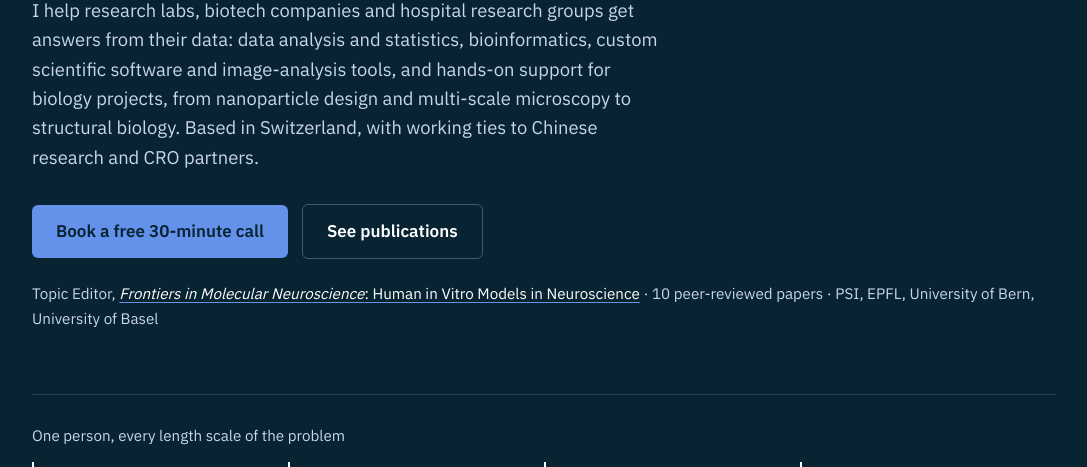
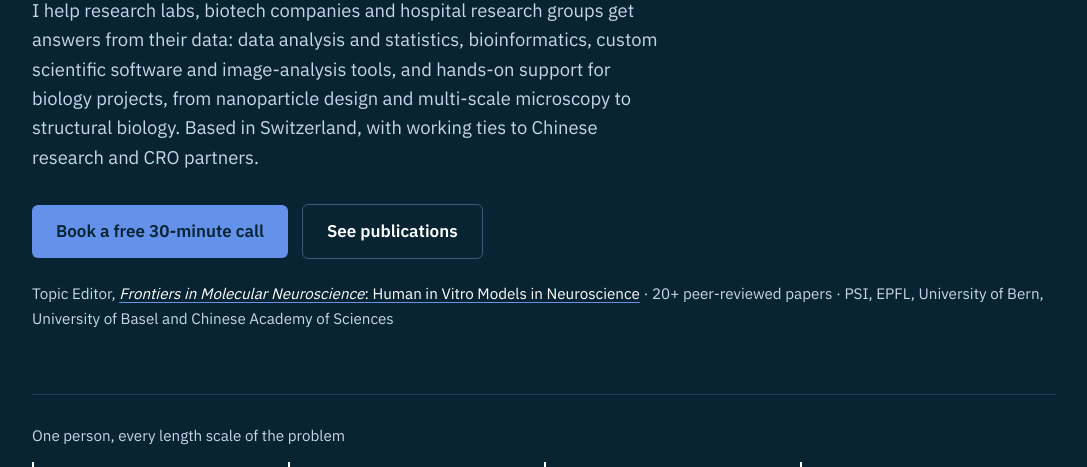
Before and after one commit to ImanR64/ImanR64.github.io, a plain HTML site: page index.html in a window 1280 px wide. Shown: the part 296-763 px from the top of the page, without its empty margins (96-1183 px from the left). Drawn offline with Linux system fonts and the light colour scheme.

Commit message:
Update credentials line
Co-Authored-By: Claude Opus 5.5 <noreply@anthropic.com>
Claude-Session: https://claude.ai/code/session_01E8aEMAKYgKsffnt9AgSJEM

```diff
--- a/index.html
+++ b/index.html
@@ -155,7 +155,7 @@
     <p>I help research labs, biotech companies and hospital research groups get answers from their data: data analysis and statistics, bioinformatics, custom scientific software and image-analysis tools, and hands-on support for biology projects, from nanoparticle design and multi-scale microscopy to structural biology. Based in Switzerland, with working ties to Chinese research and CRO partners.</p>
     <a class="btn" href="#contact">Book a free 30-minute call</a>
     <a class="btn ghost" href="#publications">See publications</a>
-    <p class="creds">Topic Editor, <a href="https://www.frontiersin.org/research-topics/80778/human-in-vitro-models-in-neuroscience" target="_blank" rel="noopener"><i>Frontiers in Molecular Neuroscience</i>: Human in Vitro Models in Neuroscience</a> · 10 peer-reviewed papers · PSI, EPFL, University of Bern, University of Basel</p>
+    <p class="creds">Topic Editor, <a href="https://www.frontiersin.org/research-topics/80778/human-in-vitro-models-in-neuroscience" target="_blank" rel="noopener"><i>Frontiers in Molecular Neuroscience</i>: Human in Vitro Models in Neuroscience</a> · 20+ peer-reviewed papers · PSI, EPFL, University of Bern, University of Basel and Chinese Academy of Sciences</p>
 
     <div class="scale" aria-label="Length scales covered">
       <div class="scale-caption">One person, every length scale of the problem</div>
```
